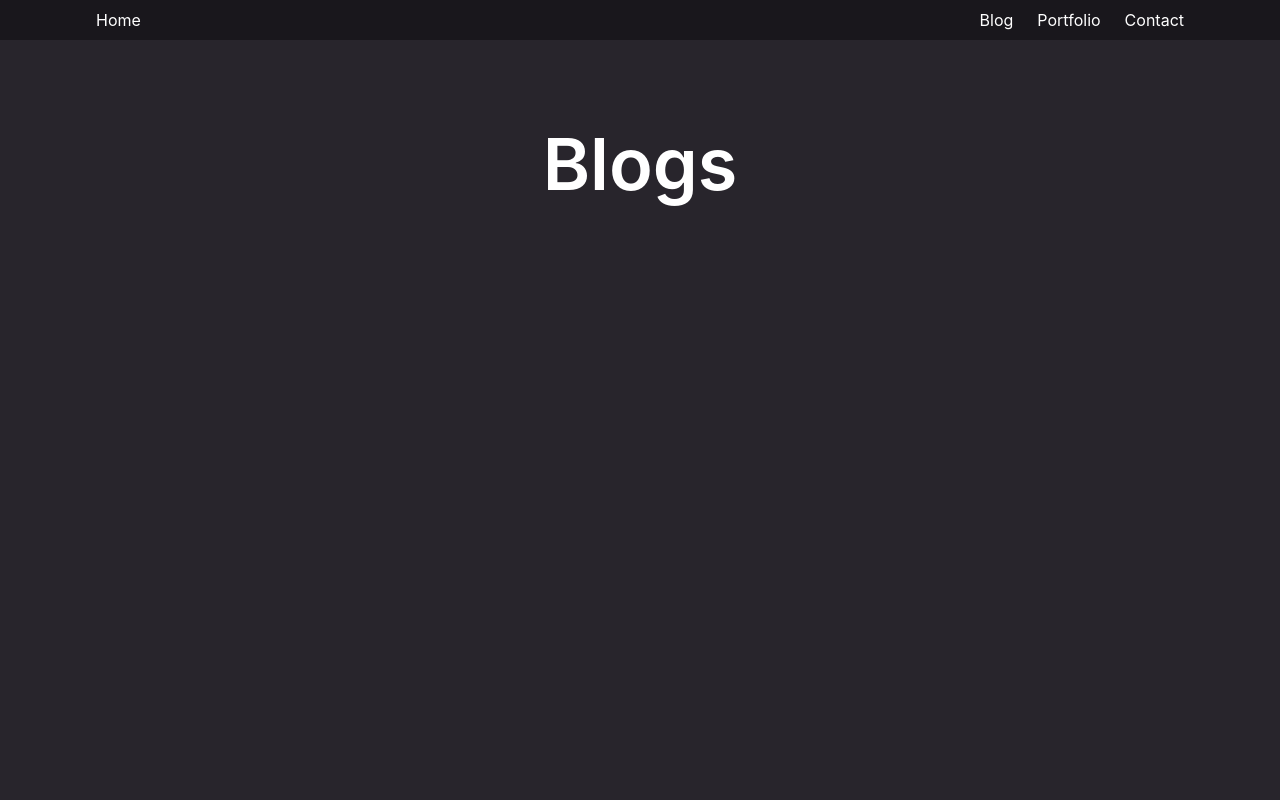
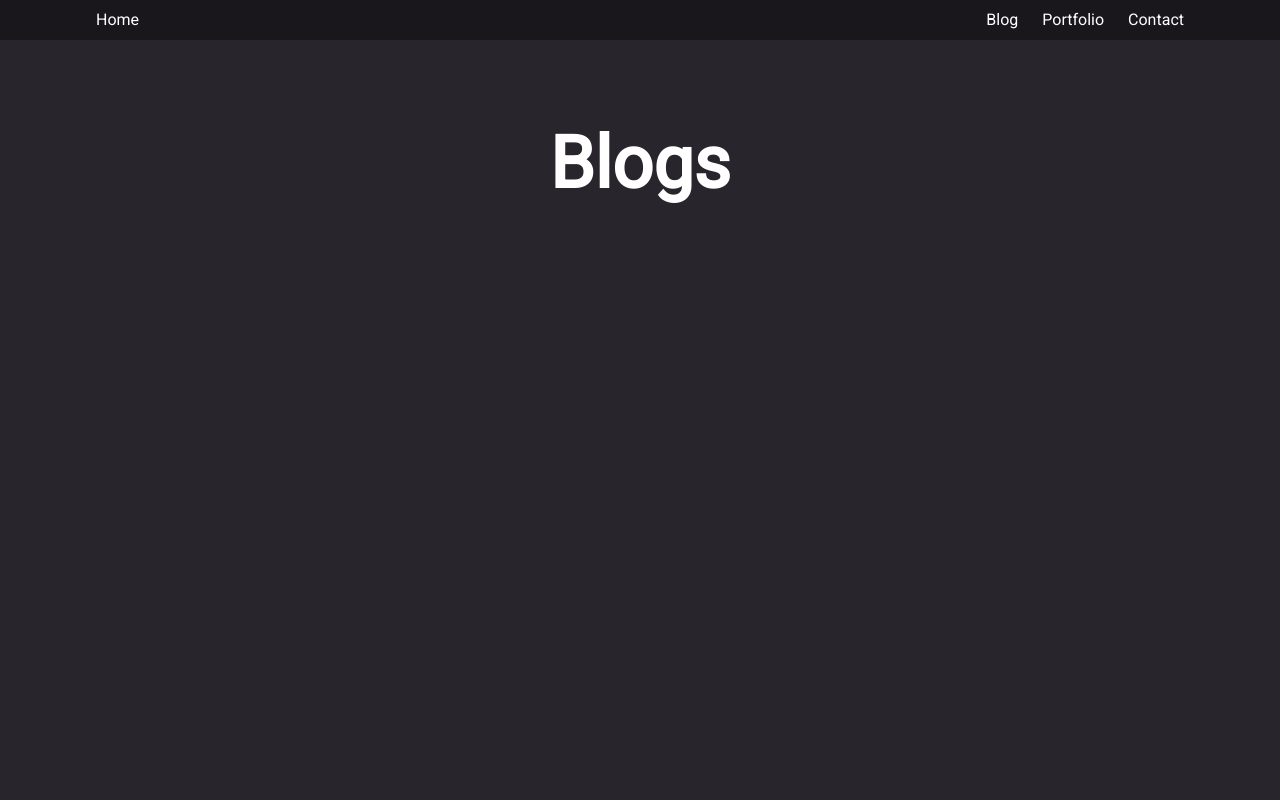
Before and after one commit to laycookie/Portfolio, a Next.js app: page /blog in a window 1280 px wide. Shown: the top 800 px of the page. Built offline with nearby package versions, Linux system fonts and the light colour scheme; no server answers.

Commit message:
font upgrade

```diff
--- a/src/app/LayoutBody.tsx
+++ b/src/app/LayoutBody.tsx
@@ -1,15 +1,16 @@
 "use client";
 
-import { useState } from "react";
+import { useState, ReactNode } from "react";
 import { ThemeCtx } from "@/context/ThemeCtx";
 import { setCookieTheme } from "@/components/setCookieTheme";
 
 type Props = {
-  children: React.ReactNode;
+  children: ReactNode;
   initialTheme: string | undefined;
+  font: string;
 };
 
-export default function LayoutBody({ children, initialTheme }: Props) {
+export default function LayoutBody({ children, initialTheme, font }: Props) {
   // theming engine
   const [theme, setTheme] = useState<string>(initialTheme ?? "dark");
   function setThemeEverywhere(value: string) {
@@ -25,7 +26,7 @@ export default function LayoutBody({ children, initialTheme }: Props) {
       }}
     >
       <html lang="en" className={theme + " scroll-smooth"}>
-        <body className="defaults">{children}</body>
+        <body className={"defaults " + font}>{children}</body>
       </html>
     </ThemeCtx.Provider>
   );
--- a/src/app/globals.css
+++ b/src/app/globals.css
@@ -14,7 +14,7 @@
     -webkit-text-stroke-width: 0;
   }
   .text-stroke-2 {
-    -webkit-text-stroke-width: 0.05rem;
+    -webkit-text-stroke-width: 0.01em;
   }
 }
 
--- a/src/app/layout.tsx
+++ b/src/app/layout.tsx
@@ -1,7 +1,8 @@
+import { ReactNode } from "react";
 import LayoutBody from "./LayoutBody";
 import { cookies } from "next/headers";
-import {  } from "next/font";
 import { AnalyticsWrapper } from "@/components/AnalyticsWrapper";
+import { Roboto } from "next/font/google";
 import "./globals.css";
 import type { Metadata } from "next";
 
@@ -18,11 +19,9 @@ export const metadata: Metadata = {
   keywords: ["Portfolio", "Dennis", "Lonoshchuk"],
 };
 
-export default function RootLayout({
-  children,
-}: {
-  children: React.ReactNode;
-}) {
+const roboto = Roboto({ subsets: ["latin"], weight: "400" });
+
+export default function RootLayout({ children }: { children: ReactNode }) {
   function getTheme(): string | undefined {
     const theme = cookies().get("theme")?.value;
     // if there is no theme cookie, we assume the user is using the system theme
@@ -30,7 +29,7 @@ export default function RootLayout({
   }
 
   return (
-    <LayoutBody initialTheme={getTheme()}>
+    <LayoutBody initialTheme={getTheme()} font={roboto.className}>
       {children}
       <AnalyticsWrapper />
     </LayoutBody>
--- a/src/components/TypeIn.tsx
+++ b/src/components/TypeIn.tsx
@@ -57,7 +57,7 @@ export default function TypeIn({ text, aniLength }: Props) {
 
   return (
     <>
-      <h1 className={`text-stroke-2 pt-[max(76px,32vh)]`}>
+      <h1 className="text-stroke-2 pt-[max(76px,32vh)]">
         <span>{displayedText[0]}</span>
         <Link
           href="/contact"
```
Also changed, not shown: 2 other files (tests, documents, lock files or other folders).
